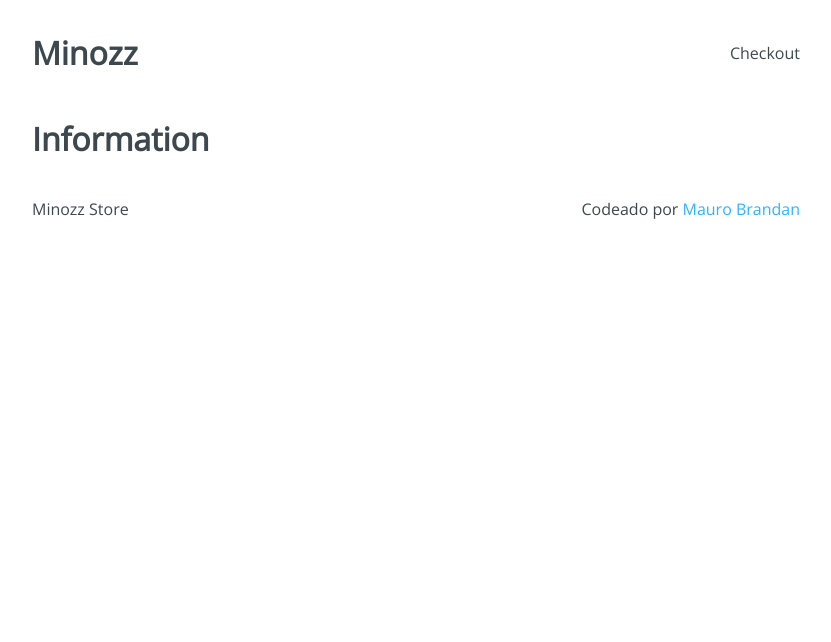
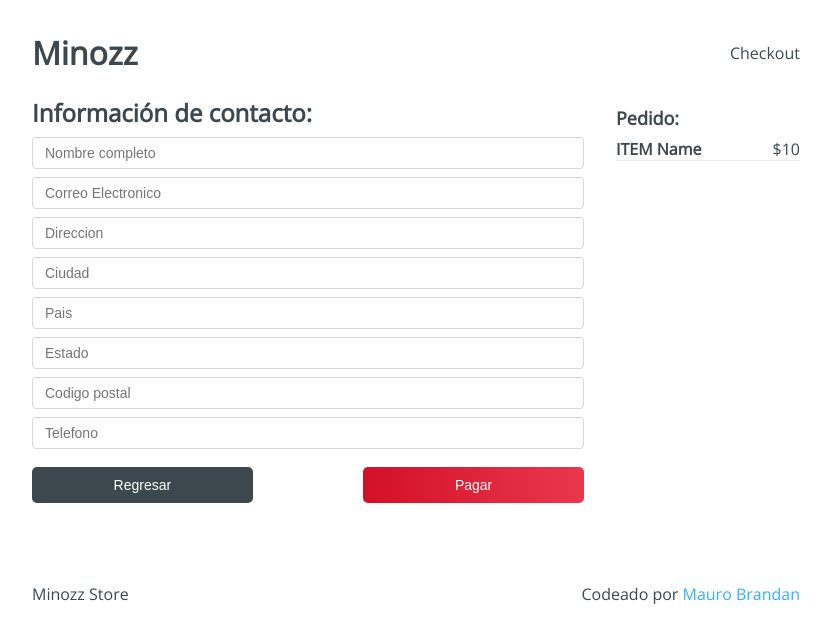
Before and after one commit to MauroBrandan/Minozz-Christmas, a React app: page /checkout/information in a window 1280 px wide. Shown: the top 642 px of the page, without its empty margins (224-1055 px from the left). Built offline with nearby package versions, Linux system fonts and the light colour scheme.

Commit message:
Maquetacion y estilos de: Checkout, Information, Payment y Success

```diff
--- a/src/containers/Checkout.jsx
+++ b/src/containers/Checkout.jsx
@@ -1,9 +1,23 @@
 import React from 'react'
+import '../styles/components/Checkout.css'
 
 export const Checkout = () => {
 	return (
-		<div>
-			<h1>Checkout</h1>
+		<div className='Checkout'>
+			<div className='Checkout-content'>
+				<h3>Lista de Pedidos:</h3>
+				<div className='Checkout-item'>
+					<div className='Checkout-element'>
+						<h4>ITEM name</h4>
+						<span>$55</span>
+					</div>
+					<button type='button'>Eliminar</button>
+				</div>
+			</div>
+			<div className='Checkout-sidebar'>
+				<h3>Precio Total: $10</h3>
+				<button type='button'>Continuar pedido</button>
+			</div>
 		</div>
 	)
 }
--- a/src/containers/Information.jsx
+++ b/src/containers/Information.jsx
@@ -1,9 +1,39 @@
 import React from 'react'
+import '../styles/components/Information.css'
 
 export const Information = () => {
 	return (
-		<div>
-			<h1>Information</h1>
+		<div className='Information'>
+			<div className='Information-content'>
+				<div className='Information-head'>
+					<h2>Información de contacto:</h2>
+				</div>
+				<div className='Information-form'>
+					<form action=''>
+						<input type='text' placeholder='Nombre completo' name='name' />
+						<input type='text' placeholder='Correo Electronico' name='email' />
+						<input type='text' placeholder='Direccion' name='addres' />
+						<input type='text' placeholder='Ciudad' name='city' />
+						<input type='text' placeholder='Pais' name='country' />
+						<input type='text' placeholder='Estado' name='state' />
+						<input type='text' placeholder='Codigo postal' name='cp' />
+						<input type='text' placeholder='Telefono' name='phone' />
+					</form>
+				</div>
+				<div className='Information-buttons'>
+					<button className='Information-back'>Regresar</button>
+					<button className='Information-next'>Pagar</button>
+				</div>
+			</div>
+			<div className='Information-sidebar'>
+				<h3>Pedido:</h3>
+				<div className='Information-item'>
+					<div className='Information-element'>
+						<h4>ITEM Name</h4>
+						<span>$10</span>
+					</div>
+				</div>
+			</div>
 		</div>
 	)
 }
--- a/src/containers/Payment.jsx
+++ b/src/containers/Payment.jsx
@@ -1,9 +1,14 @@
 import React from 'react'
+import '../styles/components/Payment.css'
 
 export const Payment = () => {
 	return (
-		<div>
-			<h1>Payment</h1>
+		<div className='Payment'>
+			<div className='Payment-content'>
+				<h3>Resumen del pedido:</h3>
+				<div className='Payment-button'>Boton de pago con Paypal</div>
+			</div>
+			<div></div>
 		</div>
 	)
 }
--- a/src/containers/Success.jsx
+++ b/src/containers/Success.jsx
@@ -1,9 +1,14 @@
 import React from 'react'
+import '../styles/components/Success.css'
 
 export const Success = () => {
 	return (
-		<div>
-			<h1>Success</h1>
+		<div className='Success'>
+			<div className='Success-content'>
+				<h2>Mauro, Gracias por tu compra</h2>
+				<span>Tu pedido llegara en 5 dias a tu dirección:</span>
+				<div className='Success-map'>Google Maps</div>
+			</div>
 		</div>
 	)
 }
--- /dev/null
+++ b/src/styles/components/Checkout.css
@@ -0,0 +1,57 @@
+.Checkout {
+	grid-template-columns: 3fr 1fr;
+	grid-gap: 2rem;
+	grid-row-gap: 1.5em;
+	display: grid;
+	padding: 0 0 4em 0;
+}
+.Checkout-item {
+	display: flex;
+	justify-content: space-between;
+	align-items: center;
+	margin: 10px 0 0 0;
+}
+.Checkout-item .fas {
+	margin: 0 0 0 10px;
+	color: rgba(0, 0, 0, 0.4);
+	cursor: pointer;
+}
+.Checkout-item button {
+	background-color: transparent;
+	border: none;
+	outline: none;
+}
+.Checkout-element {
+	display: flex;
+	justify-content: space-between;
+	align-items: center;
+	width: 100%;
+	border-bottom: 1px solid #eee;
+}
+.Checkout-element h4 {
+	margin: 0;
+}
+
+.Checkout-sidebar button {
+	background-image: linear-gradient(to right, #d31027 0%, #ea384d 51%, #d31027 100%);
+	width: 100%;
+	padding: 10px;
+	border-radius: 5px;
+	border: 0px;
+	outline: 0;
+	cursor: pointer;
+	font-size: 14px;
+	font-weight: 300;
+	transition: 0.5s;
+	background-size: 200% auto;
+	color: #fff;
+}
+
+.Checkout-sidebar button:hover {
+	background-position: right center;
+	text-decoration: none;
+}
+
+a {
+	text-decoration: none;
+}
--- /dev/null
+++ b/src/styles/components/Information.css
@@ -0,0 +1,96 @@
+.Information {
+	grid-template-columns: 3fr 1fr;
+	grid-gap: 2rem;
+	grid-row-gap: 1.5em;
+	display: grid;
+	margin: 0 0 4em 0;
+}
+.Information-buttons {
+	display: flex;
+	justify-content: space-between;
+	align-items: center;
+}
+.Information-sidebar {
+	margin: 10px 0 0 0;
+}
+.Information-item {
+	display: flex;
+	justify-content: space-between;
+	align-items: center;
+}
+.Information-item .fas {
+	margin: 0 0 0 10px;
+	color: rgba(0, 0, 0, 0.4);
+	cursor: pointer;
+}
+.Information-item button {
+	background-color: transparent;
+	border: none;
+	outline: none;
+}
+.Information-element {
+	display: flex;
+	justify-content: space-between;
+	align-items: center;
+	width: 100%;
+	border-bottom: 1px solid #eee;
+}
+.Information-element h4 {
+	margin: 0;
+}
+h2 {
+	margin: 0 0 8px 0;
+	padding: 0;
+}
+h3 {
+	font-size: 18px;
+	margin: 0 0 8px 0;
+	padding: 0;
+}
+input {
+	background-color: #fff;
+	background-image: none;
+	border-radius: 4px;
+	border: 1px solid #d9d9d9;
+	color: rgba(0, 0, 0, 0.75);
+	display: inline-block;
+	font-feature-settings: 'tnum';
+	font-size: 14px;
+	height: 32px;
+	line-height: 32px;
+	list-style: none;
+	margin: 0 0 8px 0;
+	outline: 0;
+	padding: 4px 12px;
+	width: 100%;
+	box-sizing: border-box;
+}
+.Information-buttons {
+	margin: 10px 0 0;
+}
+.Information button {
+	width: 40%;
+	padding: 10px;
+	border-radius: 5px;
+	border: 0px;
+	outline: 0;
+	cursor: pointer;
+	font-size: 14px;
+	font-weight: 300;
+	color: #fff;
+}
+
+.Information-next {
+	background-image: linear-gradient(to right, #d31027 0%, #ea384d 51%, #d31027 100%);
+	transition: 0.5s;
+	background-size: 200% auto;
+}
+
+.Information-next:hover {
+	background-position: right center;
+	text-decoration: none;
+}
+
+.Information-back {
+	background-color: #3c484e;
+}
--- /dev/null
+++ b/src/styles/components/Payment.css
@@ -0,0 +1,34 @@
+.Payment {
+	grid-template-columns: 3fr 1fr;
+	grid-gap: 2rem;
+	grid-row-gap: 1.5em;
+	display: grid;
+}
+.Payment-back {
+	margin: 10px 0 0 0;
+}
+.Payment-item {
+	display: flex;
+	justify-content: space-between;
+	align-items: center;
+}
+.Payment-item .fas {
+	margin: 0 0 0 10px;
+	color: rgba(0, 0, 0, 0.4);
+	cursor: pointer;
+}
+.Payment-item button {
+	background-color: transparent;
+	border: none;
+	outline: none;
+}
+.Payment-element {
+	display: flex;
+	justify-content: space-between;
+	align-items: center;
+	width: 100%;
+	border-bottom: 1px solid #eee;
+}
+.Payment-element h4 {
+	margin: 0;
+}
--- /dev/null
+++ b/src/styles/components/Success.css
@@ -0,0 +1,6 @@
+.Success {
+	margin: 0 0 4em 0;
+}
+.Success-map {
+	margin: 10px 0 0 0;
+}
```
